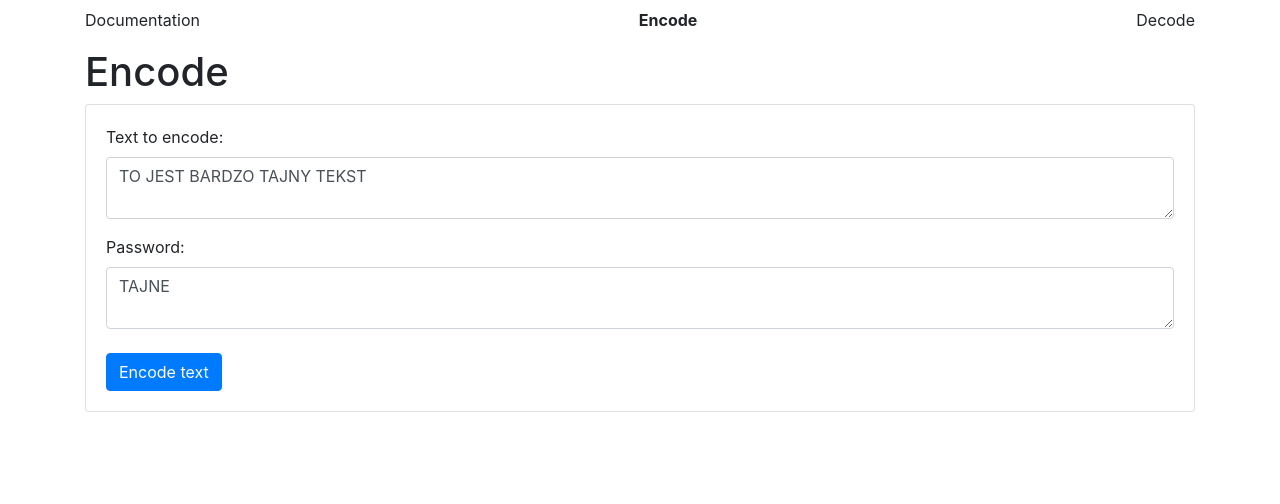
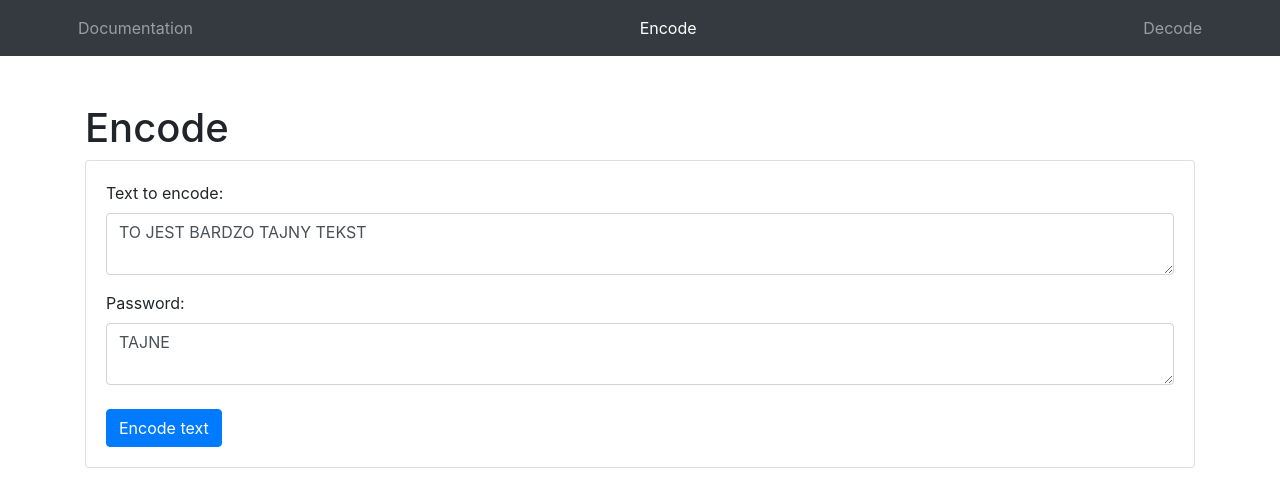
Before and after one commit to musialpatryk/cipher, an Angular app: page /encode in a window 1280 px wide. Shown: the top 504 px of the page. Built offline with nearby package versions, Linux system fonts and the light colour scheme.

Commit message:
Add visualization to decode

```diff
--- a/src/app/components/matrix/matrix.component.html
+++ b/src/app/components/matrix/matrix.component.html
@@ -1,5 +1,9 @@
 <div class="my-2 d-flex justify-content-center">
+
+
  <table class="w-75 table table-bordered table-sm table-striped">
+   <ng-container [ngSwitch]="decodeMode">
+     <ng-container *ngSwitchCase="false">
        <thead>
        <tr>
          <th *ngFor="let char of matrix[0];let index = index"
@@ -31,5 +35,41 @@
          </tr>
        </ng-container>
        </tbody>
+     </ng-container>
+
+     <ng-container *ngSwitchCase="true">
+       <thead>
+       <tr>
+         <th *ngFor="let char of matrix[0];let index = index"
+             class="text-center"
+             [ngClass]="[
+            index === inputCharIndex ? 'bg-success' : '',
+            index === keyCharIndex && keyCharIndex === 0 && !(index === inputCharIndex) ? 'bg-danger' : '',
+            keyCharIndex === 0 && !(index === inputCharIndex && keyCharIndex === 0) ? 'bg-info' : '',
+           ]">
+           {{char}}
+         </th>
+       </tr>
+       </thead>
+       <tbody>
+       <ng-container *ngFor="let level of matrix;let firstLevel = first;let index = index">
+         <tr *ngIf="!firstLevel">
+           <td *ngFor="let char of level;let firstChar = first;let charIndex = index"
+               class="text-center"
+               [ngClass]="[
+              firstChar ? 'font-weight-bold' : '',
+              inputCharIndex === charIndex && !(inputCharIndex === charIndex && keyCharIndex === index)  ? 'bg-info' : '',
+              keyCharIndex === index && !(firstChar && index === keyCharIndex) ? 'bg-info' : '',
+              inputCharIndex === charIndex && keyCharIndex === index ? 'bg-danger' : '',
+              firstChar && index === keyCharIndex ? 'bg-danger' : ''
+             ]">
+             {{char}}
+           </td>
+         </tr>
+       </ng-container>
+       </tbody>
+     </ng-container>
+
+   </ng-container>
  </table>
 </div>
--- a/src/app/components/matrix/matrix.component.ts
+++ b/src/app/components/matrix/matrix.component.ts
@@ -9,6 +9,7 @@ import {IMatrix, VigenereCipherService} from '../../services/vigenere-cipher.ser
 })
 export class MatrixComponent implements OnChanges {
   @Input() currentVisualizationStep: ICurrentVisualizationStep;
+  @Input() decodeMode = true;
   matrix: IMatrix;
   inputCharIndex: number;
   keyCharIndex: number;
--- a/src/app/components/visualization/visualization.component.html
+++ b/src/app/components/visualization/visualization.component.html
@@ -1,5 +1,5 @@
 <div *ngIf="visualizationSteps">
-  <app-matrix [currentVisualizationStep]="currentStep">
+  <app-matrix [currentVisualizationStep]="currentStep" [decodeMode]="mode">
   </app-matrix>
 
   <h3 class="text-center"><small>Key: {{currentStep.step.keyChar}}</small></h3>
--- a/src/app/views/decode/decode.component.html
+++ b/src/app/views/decode/decode.component.html
@@ -1,17 +1,34 @@
-<div class="mb-5">
-  <div class="mb-5">
-    <h1>Decode</h1>
-    <app-input class="mb-4" [(textInput)]="encodedText">
+<h1>Decode</h1>
+
+<div class="card mb-5">
+  <div class="card-body">
+    <app-input [(textInput)]="encodedText">
       Text to decode:
+    </app-input>
+    <app-input [(textInput)]="passwordKey" [removeWhitespaces]="true">
+      Password:
     </app-input>
     <button (click)="decode()" class="btn btn-primary mt-2">
       Decode text
     </button>
   </div>
+</div>
 
-  <div class="mb-5" *ngIf="decodedText">
-    <app-output class="mb-4" [output]="decodedText">
-      Decoded output
-    </app-output>
+<div class="card mb-5" *ngIf="decodedText">
+  <div class="card-body">
+    <div class="mb-5">
+      <app-output [output]="decodedText">
+        Decoded output
+      </app-output>
+      <div class="custom-control custom-switch">
+        <input type="checkbox" class="custom-control-input" id="visualize" [formControl]="visualizationControl">
+        <label class="custom-control-label" for="visualize">Show visualization</label>
+      </div>
+    </div>
+    <app-visualization
+      *ngIf="visualizationControl.value"
+      [mode]="true"
+      [visualizationSteps]="visualizationSteps">
+    </app-visualization>
   </div>
 </div>
--- a/src/app/views/decode/decode.component.ts
+++ b/src/app/views/decode/decode.component.ts
@@ -1,5 +1,6 @@
 import {Component} from '@angular/core';
 import {IVisualizationStep, VigenereCipherService} from '../../services/vigenere-cipher.service';
+import {FormControl} from '@angular/forms';
 
 
 @Component({
@@ -8,8 +9,10 @@ import {IVisualizationStep, VigenereCipherService} from '../../services/vigenere
 })
 export class DecodeComponent {
   encodedText = 'MO SRWM BJEHSO CNNGY CROLT';
+  passwordKey = 'TAJNE';
   decodedText: string;
   visualizationSteps: IVisualizationStep[];
+  visualizationControl = new FormControl(false);
 
   constructor(
     private cipher: VigenereCipherService
@@ -19,5 +22,6 @@ export class DecodeComponent {
   decode(): void {
     this.decodedText = this.cipher.decode(this.encodedText, 'TAJNE');
     this.visualizationSteps = this.cipher.getVisualizationSteps();
+    console.log(this.visualizationSteps);
   }
 }
--- /dev/null
+++ b/src/app/views/documentation/documentation.component.html
@@ -0,0 +1 @@
+<h1>Documentation</h1>
--- a/src/app/views/documentation/documentation.component.ts
+++ b/src/app/views/documentation/documentation.component.ts
@@ -3,7 +3,7 @@ import {Component} from '@angular/core';
 
 @Component({
   selector: 'app-documentation',
-  template: '<h1>Documentation</h1>'
+  templateUrl: './documentation.component.html'
 })
 export class DocumentationComponent {
 }
--- a/src/app/views/views.module.ts
+++ b/src/app/views/views.module.ts
@@ -2,6 +2,7 @@ import {NgModule} from '@angular/core';
 import {CommonModule} from '@angular/common';
 import {EncodeModule} from './encode/encode.module';
 import {DecodeModule} from './decode/decode.module';
+import {DocumentationModule} from './documentation/documentation.module';
 
 
 @NgModule({
@@ -9,6 +10,7 @@ import {DecodeModule} from './decode/decode.module';
     CommonModule,
     EncodeModule,
     DecodeModule,
+    DocumentationModule
   ],
   exports: [
     EncodeModule
--- a/src/main.component.html
+++ b/src/main.component.html
@@ -1,14 +1,43 @@
-<div class="container mt-2">
-  <nav>
-    <ul class="d-flex justify-content-between list-unstyled">
-      <li routerLink=""
-          routerLinkActive="font-weight-bold"
-          [routerLinkActiveOptions]="{ exact: true }">
-        Documentation
+<div class="mb-5">
+  <nav class="navbar navbar-dark bg-dark navbar-expand">
+    <ul class="navbar-nav container">
+      <li class="nav-item">
+        <a class="nav-link"
+           routerLink=""
+           routerLinkActive="active"
+           [routerLinkActiveOptions]="{ exact: true }">
+          Documentation
+        </a>
       </li>
-      <li routerLink="encode" routerLinkActive="font-weight-bold">Encode</li>
-      <li routerLink="decode" routerLinkActive="font-weight-bold">Decode</li>
+      <li class="nav-item">
+        <a class="nav-link"
+           routerLink="encode"
+           routerLinkActive="active">
+          Encode
+        </a>
+      </li>
+      <li class="nav-item">
+        <a class="nav-link"
+           routerLink="decode"
+           routerLinkActive="active">
+          Decode
+        </a>
+      </li>
     </ul>
   </nav>
+</div>
+
+<div class="container">
   <router-outlet></router-outlet>
 </div>
+
+
+<!--<ul class="d-flex justify-content-between list-unstyled">-->
+<!--  <li routerLink=""-->
+<!--      routerLinkActive="font-weight-bold"-->
+<!--      [routerLinkActiveOptions]="{ exact: true }">-->
+<!--    Documentation-->
+<!--  </li>-->
+<!--  <li routerLink="encode" routerLinkActive="font-weight-bold">Encode</li>-->
+<!--  <li routerLink="decode" routerLinkActive="font-weight-bold">Decode</li>-->
+<!--</ul>-->
```
Also changed, not shown: src/app/components/visualization/visualization.component.ts (+3 -4 lines), src/app/views/decode/decode.module.ts (+6 -4 lines), src/app/views/documentation/documentation.module.ts (added, +11 -0 lines). Lines whose indentation alone changed are shown as unchanged.
